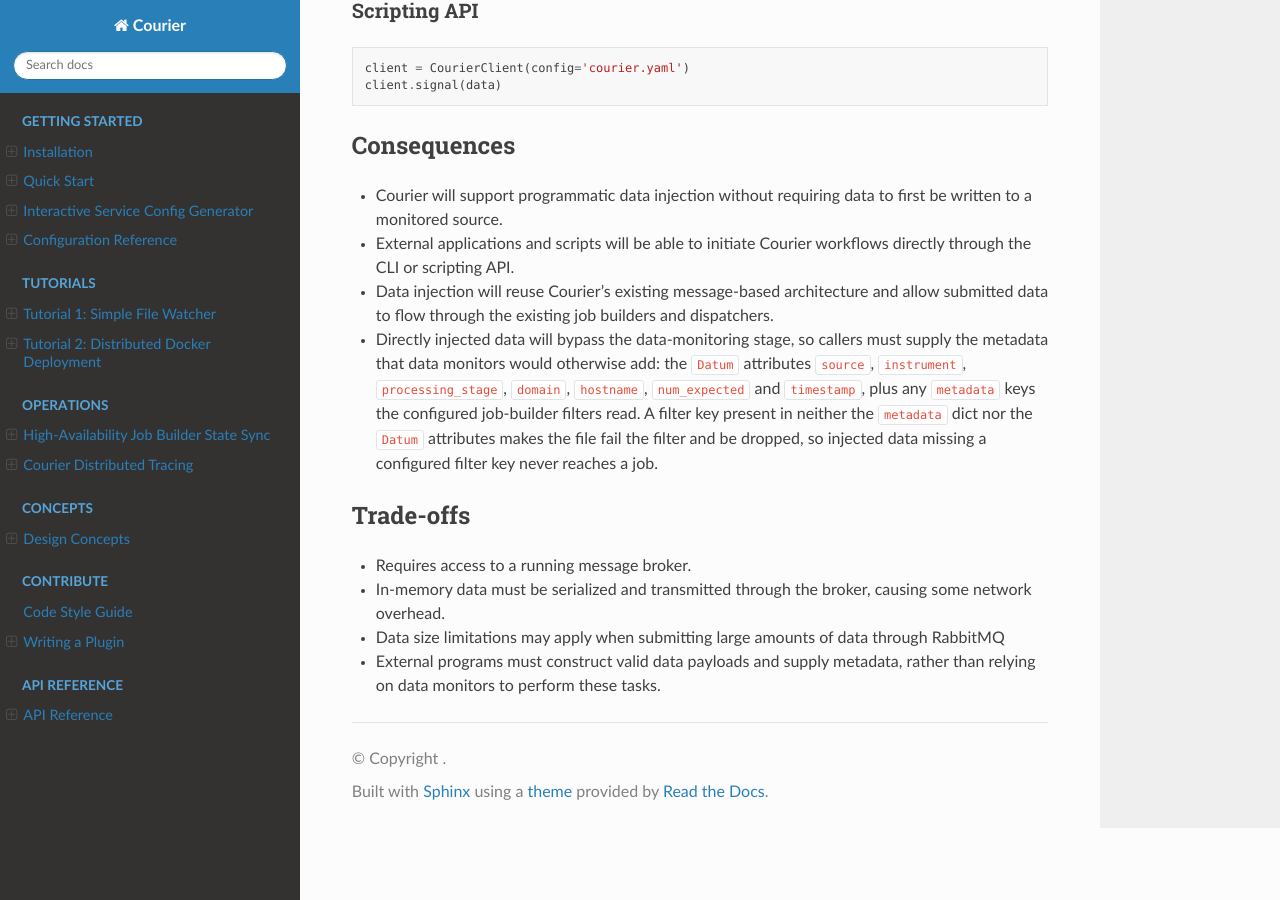
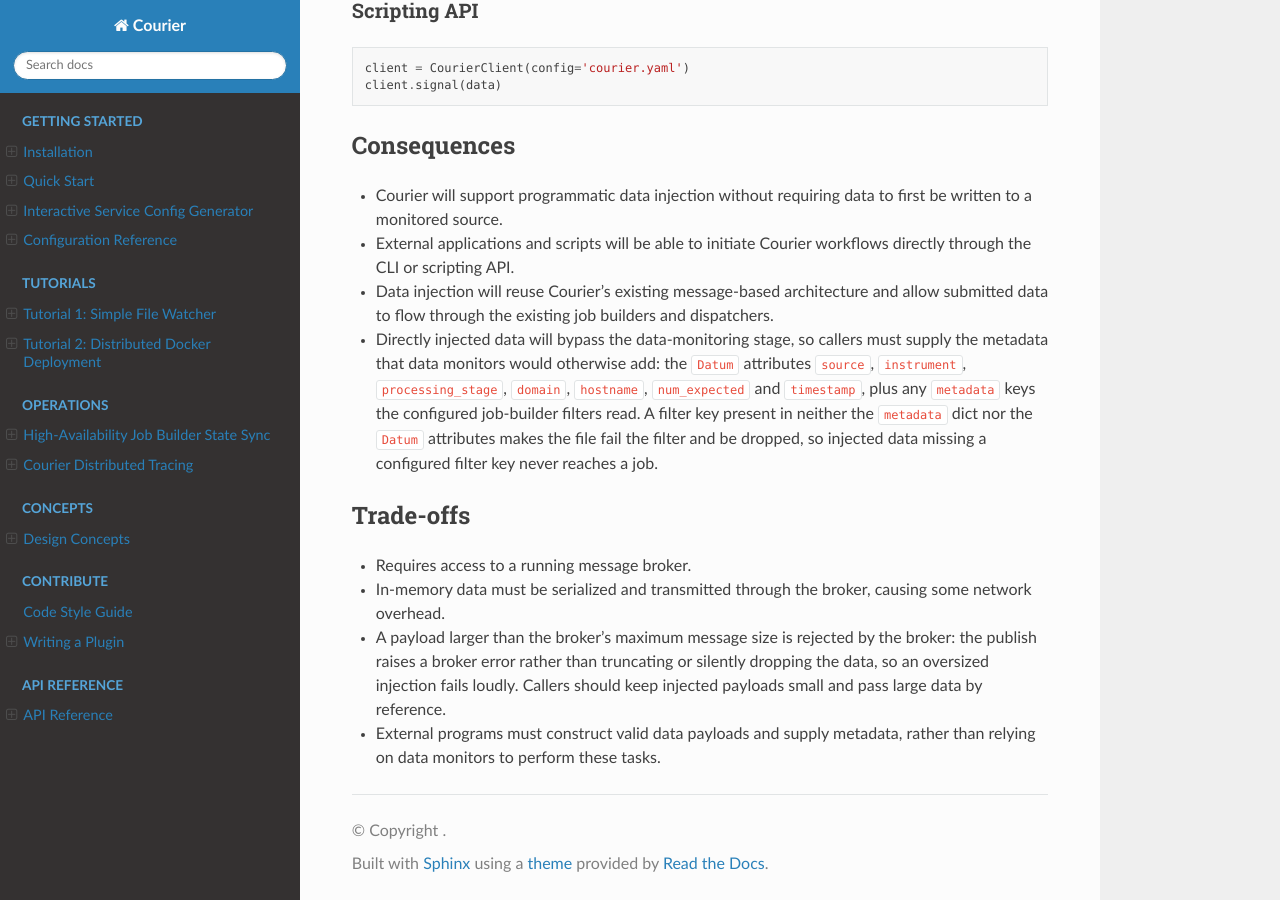
Before and after one commit to CIRA-GEOIPS/courier, a Sphinx documentation site: the page built from sphinx/concepts/adr/0014-programmatic-data-injection.md, in a window 1280 px wide and 900 px high, scrolled down 837 px. Built offline with Sphinx 7.4.7 and the Read the Docs theme 3.1.0, drawn with Linux system fonts in a browser that asks for light colours.

Commit message:
Update sphinx/concepts/adr/0014-programmatic-data-injection.md
Co-authored-by: BSL-5 <biosafetylvl5@users.noreply.github.com>

```diff
--- a/sphinx/concepts/adr/0014-programmatic-data-injection.md
+++ b/sphinx/concepts/adr/0014-programmatic-data-injection.md
@@ -60,7 +60,9 @@ client.signal(data)
 - Requires access to a running message broker.
 - In-memory data must be serialized and transmitted through the broker, causing
   some network overhead.
-- Data size limitations may apply when submitting large amounts of data through
-  RabbitMQ
+- A payload larger than the broker's maximum message size is rejected by the
+  broker: the publish raises a broker error rather than truncating or silently
+  dropping the data, so an oversized injection fails loudly. Callers should
+  keep injected payloads small and pass large data by reference.
 - External programs must construct valid data payloads and supply metadata,
   rather than relying on data monitors to perform these tasks.
```
